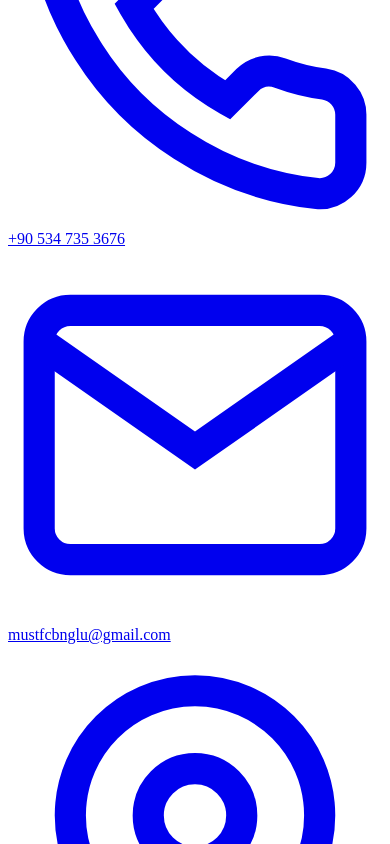
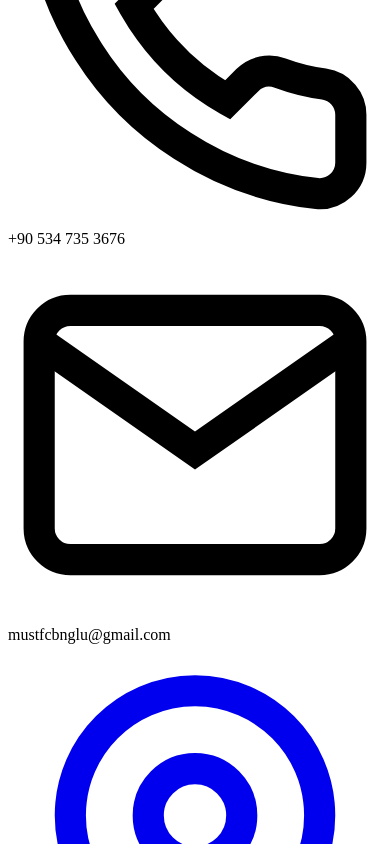
Before and after one commit to ihsanahmet2534/bioenerjiweb, a Next.js app: page / in a window 390 px wide. Shown: the part 10121-10965 px from the top of the page. Built offline with nearby package versions, Linux system fonts and the light colour scheme.

Commit message:
Yeni özellikler eklendi

```diff
--- a/src/app/page.tsx
+++ b/src/app/page.tsx
@@ -675,38 +675,32 @@ export default function Home() {
       <section id="contact" className="section py-16" ref={contactRef}>
         <div className="max-w-4xl mx-auto px-4">
           <h2 className="text-2xl md:text-3xl font-heading text-white text-center mb-8">İletişim</h2>
-          <div className="grid md:grid-cols-2 gap-6">
-            <a
-              href="tel:+905347353676"
-              className="flex items-center gap-3 text-[#3949ab] hover:text-gold transition-colors"
-            >
+          <div className="flex flex-col md:flex-row justify-center items-center gap-8 mt-8">
+            <div className="flex items-center gap-3 px-6 py-4 rounded-xl border border-[#e3e6f3] bg-white shadow-sm min-w-[220px] justify-center">
               <svg
                 viewBox="0 0 24 24"
                 fill="none"
                 stroke="currentColor"
                 strokeWidth="2"
-                className="w-5 h-5"
+                className="w-6 h-6 text-[#3949ab]"
               >
                 <path d="M22 16.92v3a2 2 0 01-2.18 2 19.79 19.79 0 01-8.63-3.07 19.5 19.5 0 01-6-6 19.79 19.79 0 01-3.07-8.67A2 2 0 014.11 2h3a2 2 0 012 1.72 12.84 12.84 0 00.7 2.81 2 2 0 01-.45 2.11L8.09 9.91a16 16 0 006 6l1.27-1.27a2 2 0 012.11-.45 12.84 12.84 0 002.81.7A2 2 0 0122 16.92z"/>
               </svg>
-              <span className="text-[#3949ab]">+90 534 735 3676</span>
-            </a>
-            <a
-              href="mailto:mustfcbnglu@gmail.com"
-              className="flex items-center gap-3 text-[#3949ab] hover:text-gold transition-colors"
-            >
+              <span className="text-[#3949ab] font-semibold text-lg">+90 534 735 3676</span>
+            </div>
+            <div className="flex items-center gap-3 px-6 py-4 rounded-xl border border-[#e3e6f3] bg-white shadow-sm min-w-[220px] justify-center">
               <svg
                 viewBox="0 0 24 24"
                 fill="none"
                 stroke="currentColor"
                 strokeWidth="2"
-                className="w-5 h-5"
+                className="w-6 h-6 text-[#3949ab]"
               >
                 <path d="M4 4h16c1.1 0 2 .9 2 2v12c0 1.1-.9 2-2 2H4c-1.1 0-2-.9-2-2V6c0-1.1.9-2 2-2z"/>
                 <path d="M22 6l-10 7L2 6"/>
               </svg>
-              <span className="text-[#3949ab]">mustfcbnglu@gmail.com</span>
-            </a>
+              <span className="text-[#3949ab] font-semibold text-lg">mustfcbnglu@gmail.com</span>
+            </div>
           </div>
         </div>
       </section>
```
